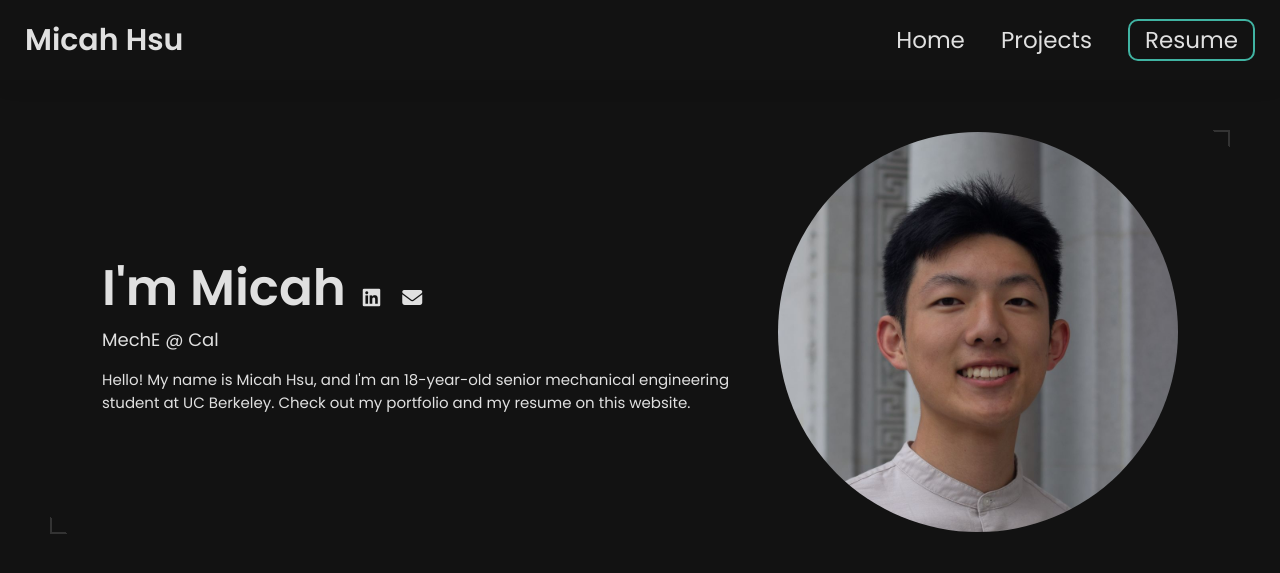
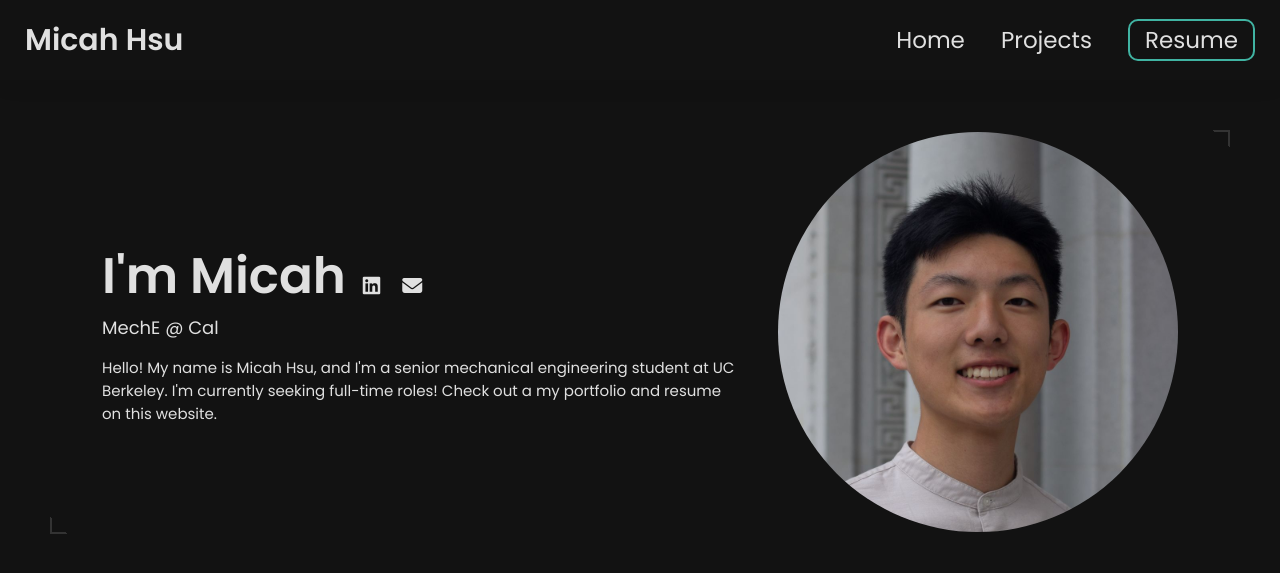
Before and after one commit to micahhsu/micahhsu.github.io, a Jekyll site: the page built from index.html, in a window 1280 px wide. Shown: the top 573 px of the page. Built offline with Jekyll 4.4.1, drawn with Linux system fonts in a browser that asks for light colours.

Commit message:
Small update

```diff
--- a/_config.yml
+++ b/_config.yml
@@ -15,8 +15,8 @@ title: Micah Hsu Portfolio # This is what shows up in the tab of the browser
 name: Micah Hsu
 headline: MechE @ Cal
 description: >- # dont remove this line. this will ignore all new lines until the next section
-  Hello! My name is Micah Hsu, and I'm an 18-year-old senior mechanical engineering student at UC Berkeley.
-  Check out my portfolio and my resume on this website.
+  Hello! My name is Micah Hsu, and I'm a senior mechanical engineering student at UC Berkeley. I'm currently seeking full-time roles!
+  Check out a my portfolio and resume on this website.
 
 # Place your profile image in /assets/images/profile-image/folder and edit the file name
 profile_image: ./assets/images/profile-image/pfp.jpg
```
Also changed, not shown: 1 other file.
